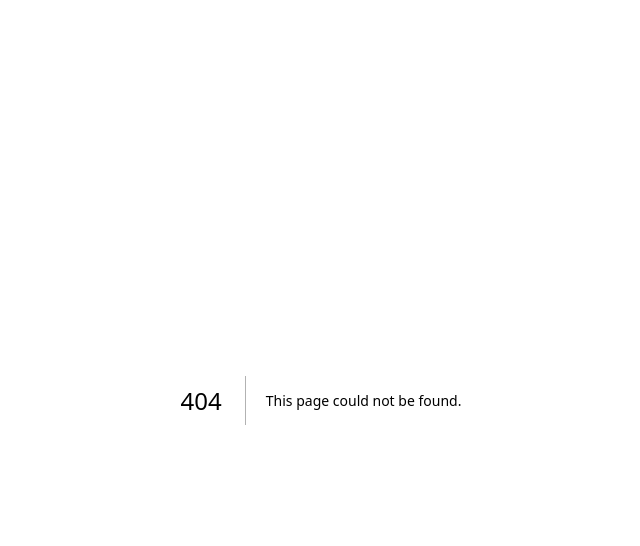
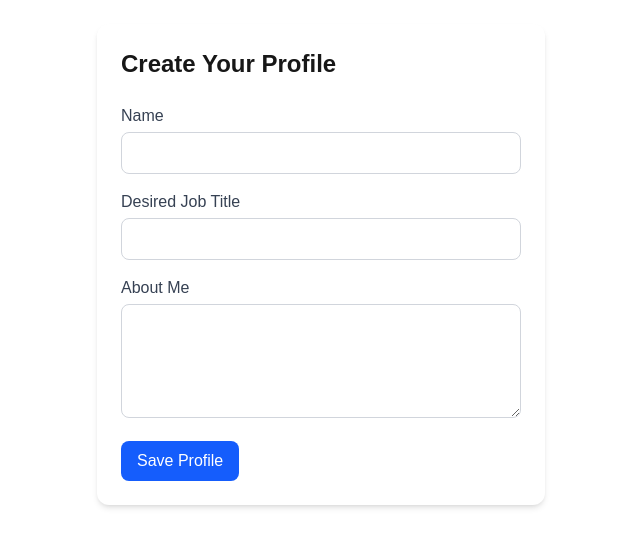
Before and after one commit to Alozi/react-test-task, a Next.js app: page /create-profile in a window 1280 px wide. Before the commit this address had no page. Shown: the top 546 px of the page, without its empty margins (319-959 px from the left). Built offline with nearby package versions, Linux system fonts and the light colour scheme.

Commit message:
Add pages create-profile and profile with Localhost logic

```diff
--- /dev/null
+++ b/app/create-profile/page.tsx
@@ -0,0 +1,88 @@
+"use client";
+
+import { useState, useEffect } from "react";
+import type { Profile } from "../types/profile";
+
+export default function CreateProfilePage() {
+  const [profile, setProfile] = useState<Profile>({
+    name: "",
+    desiredJobTitle: "",
+    aboutMe: "",
+  });
+
+  const [saved, setSaved] = useState(false);
+
+  useEffect(() => {
+    const savedProfile = localStorage.getItem("userProfile");
+    if (savedProfile) {
+      setProfile(JSON.parse(savedProfile));
+    }
+  }, []);
+
+  const handleChange = (
+    e: React.ChangeEvent<HTMLInputElement | HTMLTextAreaElement>
+  ) => {
+    const { name, value } = e.target;
+    setProfile((prev) => ({ ...prev, [name]: value }));
+  };
+
+  const handleSubmit = (e: React.FormEvent) => {
+    e.preventDefault();
+    localStorage.setItem("userProfile", JSON.stringify(profile));
+    setSaved(true);
+  };
+
+  return (
+    <div className="max-w-md mx-auto p-6 bg-white rounded-xl shadow-md mt-6">
+      <h1 className="text-2xl font-semibold mb-6">Create Your Profile</h1>
+
+      <form onSubmit={handleSubmit} className="space-y-4">
+        <div>
+          <label className="block text-gray-700 mb-1">Name</label>
+          <input
+            type="text"
+            name="name"
+            value={profile.name}
+            onChange={handleChange}
+            className="w-full border border-gray-300 rounded-lg p-2"
+            required
+          />
+        </div>
+
+        <div>
+          <label className="block text-gray-700 mb-1">Desired Job Title</label>
+          <input
+            type="text"
+            name="desiredJobTitle"
+            value={profile.desiredJobTitle}
+            onChange={handleChange}
+            className="w-full border border-gray-300 rounded-lg p-2"
+            required
+          />
+        </div>
+
+        <div>
+          <label className="block text-gray-700 mb-1">About Me</label>
+          <textarea
+            name="aboutMe"
+            value={profile.aboutMe}
+            onChange={handleChange}
+            className="w-full border border-gray-300 rounded-lg p-2"
+            rows={4}
+          />
+        </div>
+
+        <button
+          type="submit"
+          className="bg-blue-600 text-white px-4 py-2 rounded-lg hover:bg-blue-700 transition"
+        >
+          Save Profile
+        </button>
+      </form>
+
+      {saved && (
+        <p className="mt-4 text-green-600">Profile saved successfully!</p>
+      )}
+    </div>
+  );
+}
--- /dev/null
+++ b/app/profile/page.tsx
@@ -0,0 +1,74 @@
+"use client";
+
+import { useState, useEffect } from "react";
+import type { Profile } from "../types/profile";
+import Link from "next/link";
+
+export default function ProfilePage() {
+  const [profile, setProfile] = useState<Profile>({
+    name: "",
+    desiredJobTitle: "",
+    aboutMe: "",
+  });
+
+  console.log(profile);
+
+  useEffect(() => {
+    const savedProfile = localStorage.getItem("userProfile");
+    if (savedProfile) {
+      setProfile(JSON.parse(savedProfile));
+    }
+  }, []);
+
+  return (
+    <div className="max-w-md mx-auto p-6 mt-10">
+      <div className="bg-white shadow-md rounded-xl p-6">
+        <h1 className="text-2xl font-bold text-gray-900 mb-6 text-center">
+          My Profile
+        </h1>
+
+        {profile.name === "" ? (
+          <div className="text-center space-y-4">
+            <h2 className="text-gray-700 text-lg">
+              No profile info available 😔
+            </h2>
+            <p className="text-gray-500">
+              Please fill out your profile on the{" "}
+              <Link
+                href="/create-profile"
+                className="text-blue-600 hover:underline font-medium"
+              >
+                Create Profile page
+              </Link>
+              .
+            </p>
+          </div>
+        ) : (
+          <div className="space-y-4">
+            <div className="flex justify-between items-center">
+              <h2 className="text-xl font-semibold text-gray-800">
+                {profile.name}
+              </h2>
+              <Link
+                href="/create-profile"
+                className="text-sm text-blue-600 hover:underline"
+              >
+                Edit
+              </Link>
+            </div>
+            <p className="text-gray-600">
+              <span className="font-medium">Desired Job Title:</span>{" "}
+              {profile.desiredJobTitle}
+            </p>
+            <div>
+              <h3 className="font-medium text-gray-700 mb-1">About Me:</h3>
+              <p className="text-gray-600 whitespace-pre-line">
+                {profile.aboutMe}
+              </p>
+            </div>
+          </div>
+        )}
+      </div>
+    </div>
+  );
+}
--- /dev/null
+++ b/app/types/profile.ts
@@ -0,0 +1,6 @@
+
+export interface Profile {
+  name: string;
+  desiredJobTitle: string;
+  aboutMe: string;
+}
```
